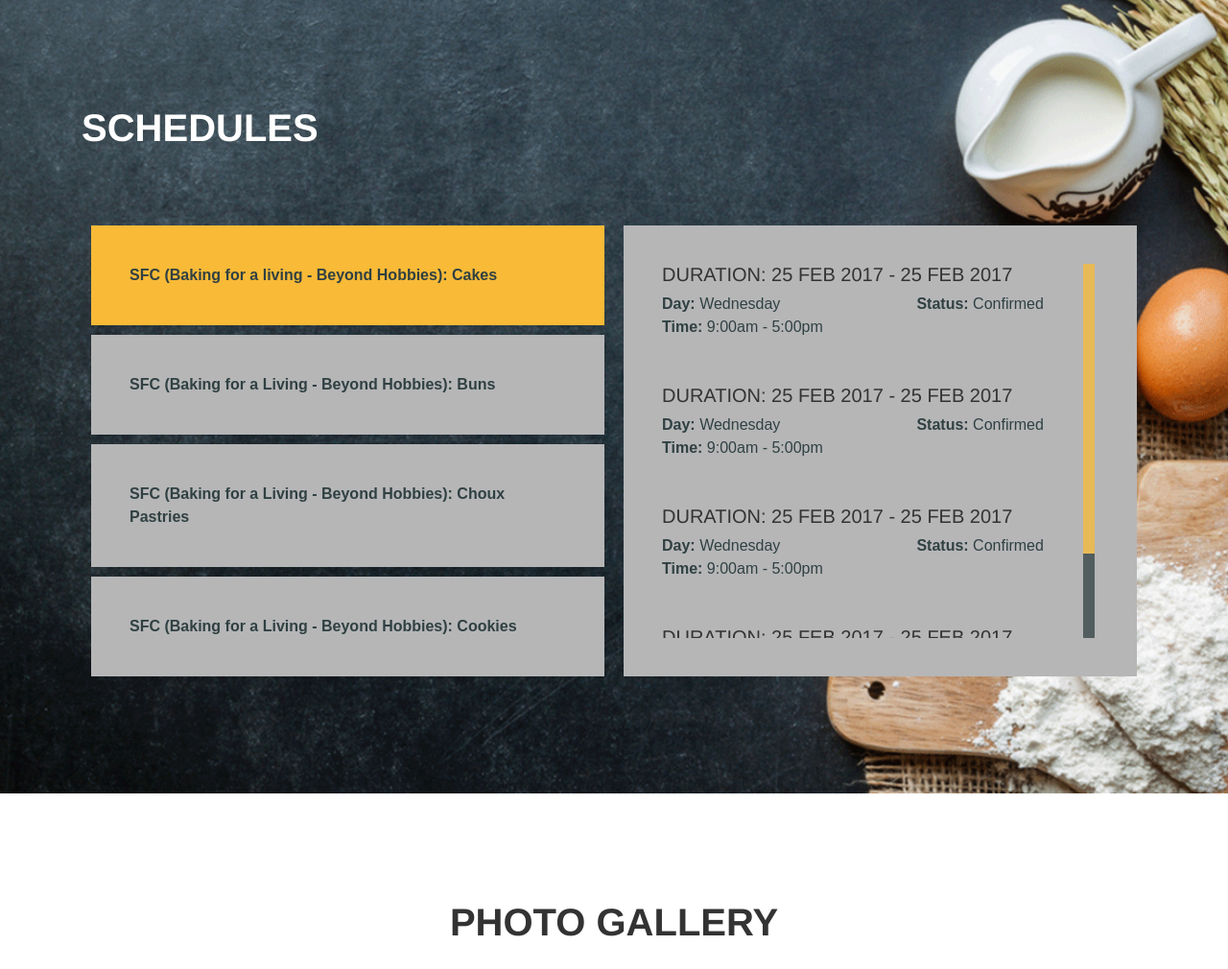
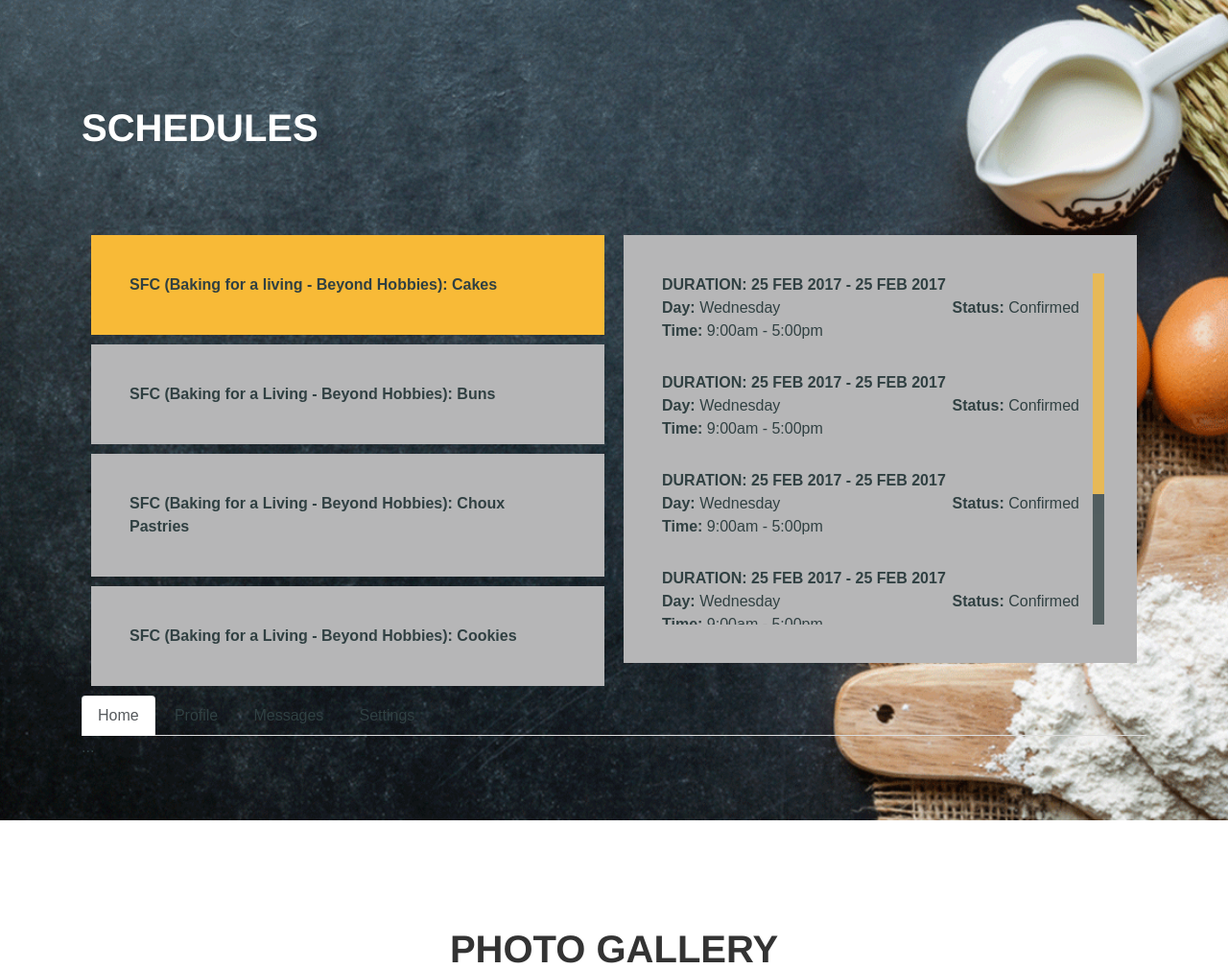
Before and after one commit to paralikha/culinary-sg, a PHP site: page / in a window 1280 px wide. Shown: the part 2005-3015 px from the top of the page at 96% size. Run offline with PHP 8.4, Linux system fonts and the light colour scheme; some libraries are stand-ins or nearby versions.

Commit message:
schedules tab

```diff
--- a/index.html
+++ b/index.html
@@ -41,8 +41,6 @@
                         <a class="nav-link h2" href="#n_e">News &amp; Events</a></li>
                     <li data-menuanchor="contactus" class="nav-item">
                         <a class="nav-link h2" href="#contactus">Contact</a></li>
-                    <li data-menuanchor="contactus" class="nav-item">
-                        <a class="nav-link h2" href="registration.html">Enrol Now</a></li>
                     <li class="nav-item">
                         <a href="#"><span><i class="fa fa-facebook-square" aria-hidden="true"></i></span></a></li>
                 </ul>
@@ -250,7 +248,7 @@
                     </div> -->
 
                     <div class="row no-gutter">
-                        <div class="col-md-6 sched-tab-menu m-b-3">
+                        <div class="col-md-6 sched-tab-menu">
                             <div class="list-group">
                                 <a href="#" class="list-group-item active"><p><strong>SFC (Baking for a living - Beyond Hobbies): Cakes</strong></p></a>
                                 <a href="#" class="list-group-item"><p><strong>SFC (Baking for a Living - Beyond Hobbies): Buns</strong></p></a>
@@ -259,54 +257,80 @@
                             </div>
                         </div>
                         <div class="col-md-6 sched-tab">
-                            <div class="sched-tab-content mCustomScrollbar m-1 m-t-0 bg-light active">
-                                <div class="m-b-4">
-                                    <article class="m-b-3">
-                                        <h2>Duration: 25 Feb 2017 - 25 Feb 2017</h2>
+                            <div class="sched-tab-content mCustomScrollbar m-1 active bg-light">
+                                <div>
+                                    <article>
+                                        <p class="u-c"><strong>Duration: 25 Feb 2017 - 25 Feb 2017</strong></p>
                                         <div class="row">
                                             <div class="col-xs-7">
                                                 <p><strong>Day:</strong> Wednesday</p>
                                             </div>
-                                            <div class="col-xs-5">
+                                            <div class="col-xs-5 text-right">
                                                 <p><strong>Status:</strong> Confirmed</p>
                                             </div>
                                         </div>
                                         <p><strong>Time:</strong> 9:00am - 5:00pm</p>
                                     </article>
 
-                                    <article class="m-b-3">
-                                        <h2>Duration: 25 Feb 2017 - 25 Feb 2017</h2>
+                                    <article>
+                                        <p class="u-c"><strong>Duration: 25 Feb 2017 - 25 Feb 2017</strong></p>
                                         <div class="row">
                                             <div class="col-xs-7">
                                                 <p><strong>Day:</strong> Wednesday</p>
                                             </div>
-                                            <div class="col-xs-5">
+                                            <div class="col-xs-5 text-right">
                                                 <p><strong>Status:</strong> Confirmed</p>
                                             </div>
                                         </div>
                                         <p><strong>Time:</strong> 9:00am - 5:00pm</p>
                                     </article>
 
-                                    <article class="m-b-3">
-                                        <h2>Duration: 25 Feb 2017 - 25 Feb 2017</h2>
+                                    <article>
+                                        <p class="u-c"><strong>Duration: 25 Feb 2017 - 25 Feb 2017</strong></p>
                                         <div class="row">
                                             <div class="col-xs-7">
                                                 <p><strong>Day:</strong> Wednesday</p>
                                             </div>
-                                            <div class="col-xs-5">
+                                            <div class="col-xs-5 text-right">
                                                 <p><strong>Status:</strong> Confirmed</p>
                                             </div>
                                         </div>
                                         <p><strong>Time:</strong> 9:00am - 5:00pm</p>
                                     </article>
 
-                                    <article class="m-b-3">
-                                        <h2>Duration: 25 Feb 2017 - 25 Feb 2017</h2>
+                                    <article>
+                                        <p class="u-c"><strong>Duration: 25 Feb 2017 - 25 Feb 2017</strong></p>
                                         <div class="row">
                                             <div class="col-xs-7">
                                                 <p><strong>Day:</strong> Wednesday</p>
                                             </div>
-                                            <div class="col-xs-5">
+                                            <div class="col-xs-5 text-right">
+                                                <p><strong>Status:</strong> Confirmed</p>
+                                            </div>
+                                        </div>
+                                        <p><strong>Time:</strong> 9:00am - 5:00pm</p>
+                                    </article>
+
+                                    <article>
+                                        <p class="u-c"><strong>Duration: 25 Feb 2017 - 25 Feb 2017</strong></p>
+                                        <div class="row">
+                                            <div class="col-xs-7">
+                                                <p><strong>Day:</strong> Wednesday</p>
+                                            </div>
+                                            <div class="col-xs-5 text-right">
+                                                <p><strong>Status:</strong> Confirmed</p>
+                                            </div>
+                                        </div>
+                                        <p><strong>Time:</strong> 9:00am - 5:00pm</p>
+                                    </article>
+
+                                    <article>
+                                        <p class="u-c"><strong>Duration: 25 Feb 2017 - 25 Feb 2017</strong></p>
+                                        <div class="row">
+                                            <div class="col-xs-7">
+                                                <p><strong>Day:</strong> Wednesday</p>
+                                            </div>
+                                            <div class="col-xs-5 text-right">
                                                 <p><strong>Status:</strong> Confirmed</p>
                                             </div>
                                         </div>
@@ -314,16 +338,38 @@
                                     </article>
                                 </div>
                             </div>
-                            <div class="sched-tab-content bg-light">
-                                <h1 class="text-white">Section 2</h1>
+                            <div class="sched-tab-content m-1 bg-light">
+                                <h1>Section 2</h1>
                             </div>
-                            <div class="sched-tab-content bg-light">
-                                <h1 class="text-white">Section 3</h1>
+                            <div class="sched-tab-content m-1 bg-light">
+                                <h1>Section 3</h1>
                             </div>
-                            <div class="sched-tab-content bg-light">
-                                <h1 class="text-white">Section 4</h1>
+                            <div class="sched-tab-content m-1 bg-light">
+                                <h1>Section 4</h1>
                             </div>
                         </div>
+                    </div>
+
+                    <ul class="nav nav-tabs" role="tablist">
+                        <li class="nav-item">
+                            <a class="nav-link active" data-toggle="tab" href="#home" role="tab">Home</a>
+                        </li>
+                        <li class="nav-item">
+                            <a class="nav-link" data-toggle="tab" href="#profile" role="tab">Profile</a>
+                        </li>
+                        <li class="nav-item">
+                            <a class="nav-link" data-toggle="tab" href="#messages" role="tab">Messages</a>
+                        </li>
+                        <li class="nav-item">
+                            <a class="nav-link" data-toggle="tab" href="#settings" role="tab">Settings</a>
+                        </li>
+                    </ul>
+                    <!-- Tab panes -->
+                    <div class="tab-content">
+                        <div class="tab-pane active" id="home" role="tabpanel">...</div>
+                        <div class="tab-pane" id="profile" role="tabpanel">...</div>
+                        <div class="tab-pane" id="messages" role="tabpanel">...</div>
+                        <div class="tab-pane" id="settings" role="tabpanel">...</div>
                     </div>
                 </div>
             </div>
--- a/resources/sass/_typography.scss
+++ b/resources/sass/_typography.scss
@@ -89,6 +89,9 @@ p {
 	&-light {
 		background: $light-color;
 	}
+	&-lighter {
+		background: $lighter-color;
+	}
 }
 
 .text {
@@ -134,3 +137,7 @@ p {
 	font-family: $secondary-font-family !important;
 	text-transform: uppercase;
 }
+
+.u-c {
+	text-transform: uppercase;
+}
--- a/resources/sass/_variables.scss
+++ b/resources/sass/_variables.scss
@@ -22,6 +22,7 @@ $secondary: #5D5E5E;
 $darker-gray: #333333;
 $dark-gray: #304042;
 $light-gray: #B6B6B7;
+$lighter-gray: #ededed;
 $white: #ffffff;
 
 $primary-color: $primary;
@@ -29,6 +30,7 @@ $secondary-color: $secondary;
 $dark-color: $dark-gray;
 $darker-color: $darker-gray;
 $light-color: $light-gray;
+$lighter-color: $lighter-gray;
 
 $font-size-h1: 40px;
 $font-size-h2: 20px;
--- a/resources/sass/partials/_home.scss
+++ b/resources/sass/partials/_home.scss
@@ -196,6 +196,7 @@
         outline: none;
         position: relative;
         display: block;
+        margin-top: 10px;
         margin-bottom: 10px;
         margin-right: 10px;
         margin-left: 10px;
@@ -231,10 +232,22 @@
     }
 
     .sched-tab .sched-tab-content {
-        padding: 40px;
-        max-height: 470px;
+        padding-top: 40px;
+        padding-right: 30px;
+        padding-bottom: 40px;
+        padding-left: 40px;
+        min-height: 446px;
+        max-height: 446px;
 
         p {
+            margin-bottom: 0;
+        }
+    }
+
+    .sched-tab-content article {
+        margin-bottom: 30px;
+
+        &:last-child {
             margin-bottom: 0;
         }
     }
```
Also changed, not shown: dist/css/app.min.css.
